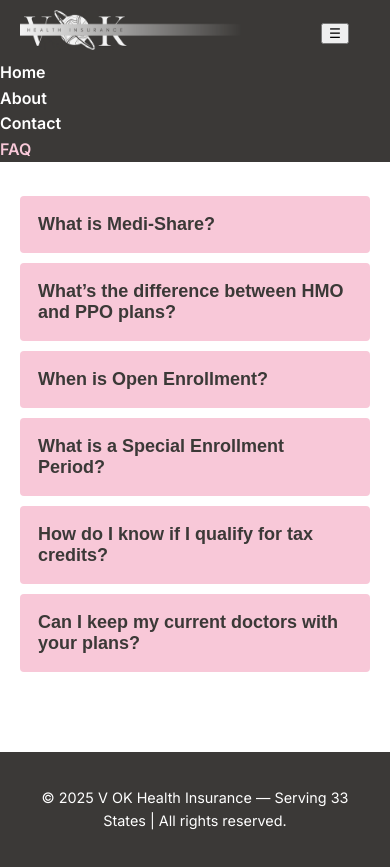
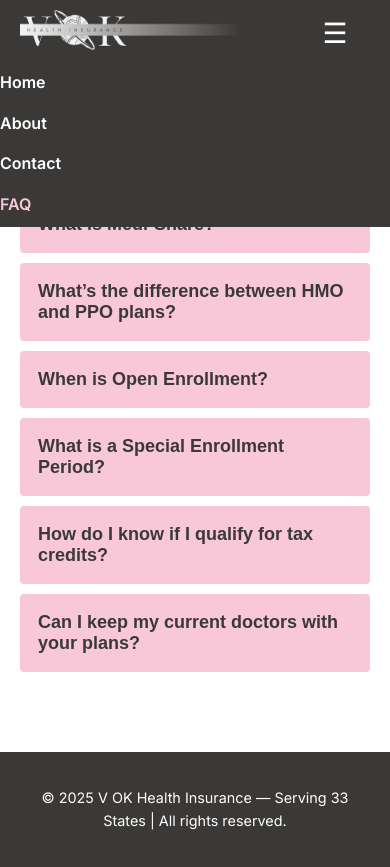
Before and after one commit to vokhealth/healthinsurance, a plain HTML site: page faq.html in a window 390 px wide. Both pictures are taken after a click on the button "Toggle navigation". Drawn offline with Linux system fonts and the light colour scheme.

Commit message:
Update style.css

```diff
--- a/style.css
+++ b/style.css
@@ -44,15 +44,25 @@
 }
 
 /* Mobile menu */
-.menu-toggle {
+.nav-toggle {
   display: none;
   font-size: 28px;
   color: #fff;
+  background: none;
+  border: none;
   cursor: pointer;
 }
 
 .nav-links.show {
-  display: block;
+  display: flex !important;
+  flex-direction: column;
+  position: absolute;
+  background: #3b3937;
+  top: 60px;
+  left: 0;
+  width: 100%;
+  padding: 10px 0;
+  gap: 15px;
 }
 
 @media (max-width: 768px) {
@@ -64,9 +74,11 @@
     position: absolute;
     top: 60px;
     left: 0;
+    padding: 10px 0;
+    gap: 15px;
   }
 
-  .menu-toggle {
+  .nav-toggle {
     display: block;
   }
 }
@@ -171,10 +183,16 @@
   font-weight: 600;
   margin-top: 10px;
   border-radius: 4px;
+  transition: background-color 0.3s ease;
+}
+
+.faq button.collapsible:hover,
+.faq button.collapsible.active {
+  background-color: #f6b6c9;
 }
 
 .faq .content {
-  padding: 0 18px;
+  padding: 0 18px 18px 18px;
   display: none;
   overflow: hidden;
   background-color: #f4f4f4;
```
